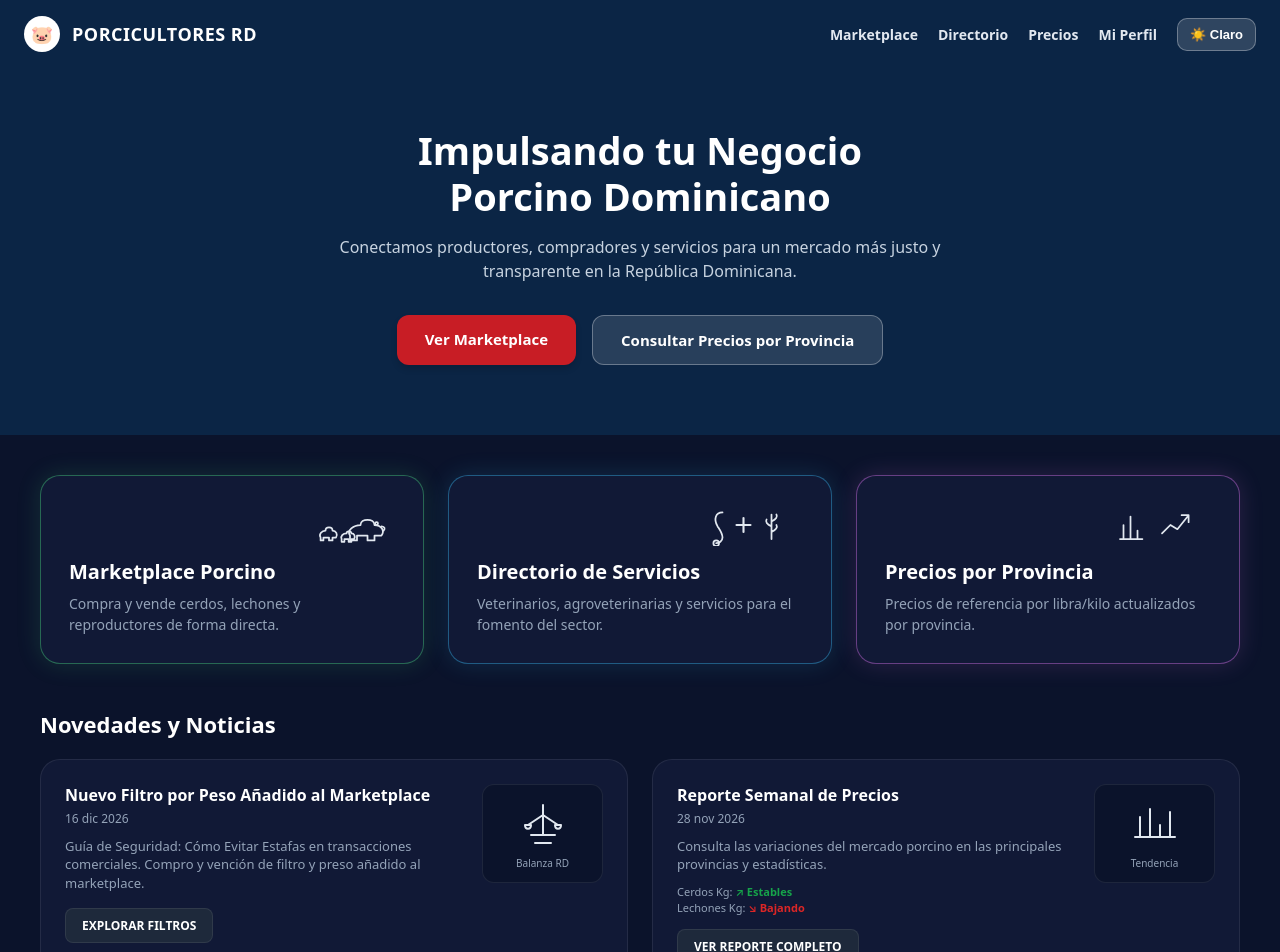
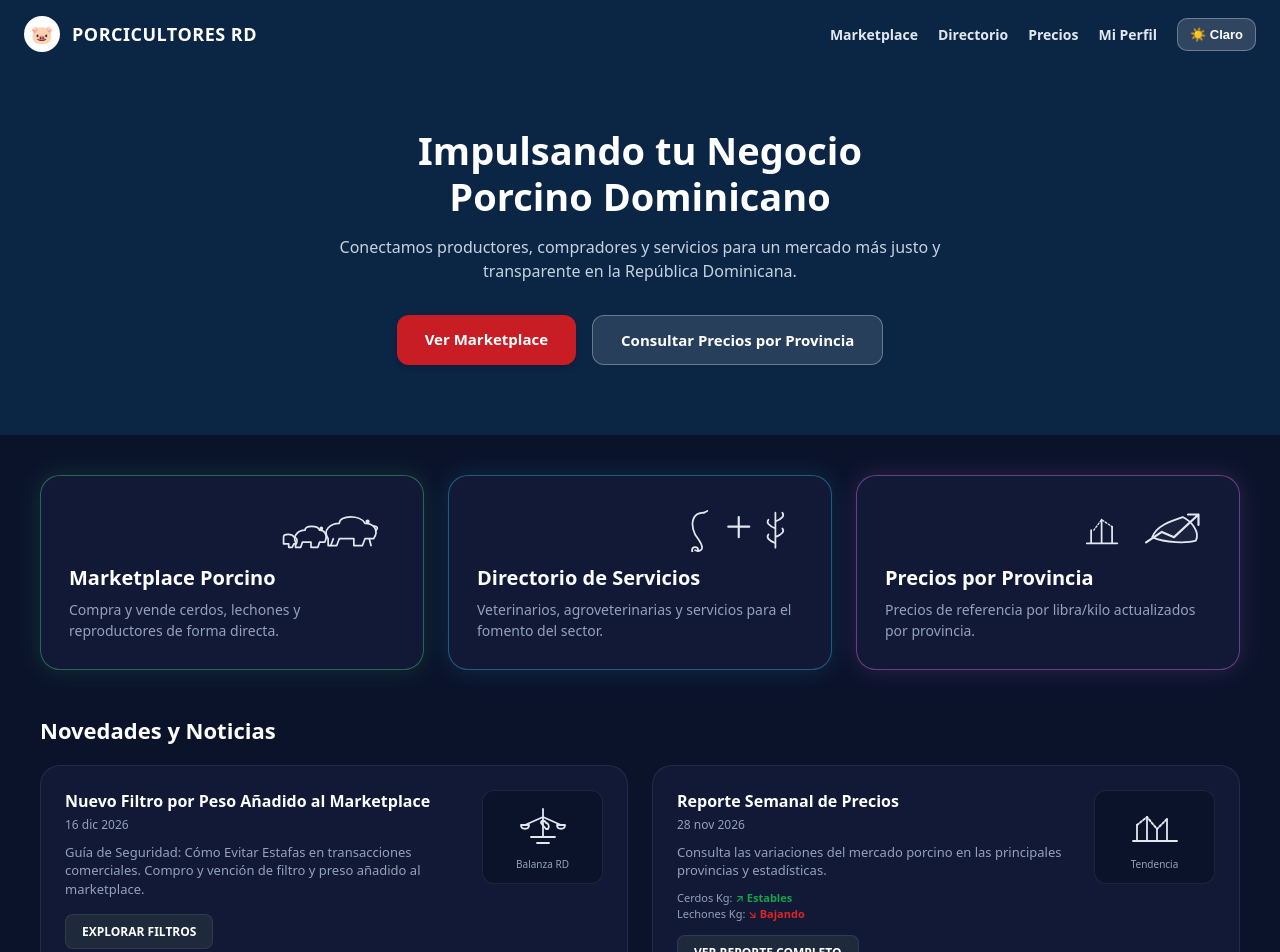
Before and after one commit to anonimusrofri-png/Porcicultores-rd, a Next.js app: page / in a window 1280 px wide. Shown: the top 952 px of the page. Built offline with nearby package versions, Linux system fonts and the light colour scheme.

Commit message:
Update: restaurar ilustraciones lineales exactas de referencia y modo claro/oscuro

```diff
--- a/app/page.tsx
+++ b/app/page.tsx
@@ -19,7 +19,7 @@ export default function Home() {
     localStorage.setItem('tema_porcicultores', nuevoTema ? 'oscuro' : 'claro')
   }
 
-  // Paleta inteligente según el modo elegido
+  // Paleta inteligente según el modo elegido por el usuario
   const t = {
     bgPrincipal: esOscuro ? '#0B132B' : '#F1F5F9',
     bgHeader: '#0B2545',
@@ -35,7 +35,7 @@ export default function Home() {
     bordeNeonMorado: esOscuro ? 'rgba(232, 121, 249, 0.4)' : '#C084FC',
     sombraNeonMorado: esOscuro ? '0 0 25px rgba(232, 121, 249, 0.15)' : '0 4px 12px rgba(192, 132, 252, 0.15)',
     bgMiniBox: esOscuro ? '#0B132B' : '#F8FAFC',
-    svgStroke: esOscuro ? '#E2E8F0' : '#334155'
+    svgStroke: esOscuro ? '#E2E8F0' : '#1E293B'
   }
 
   return (
@@ -108,13 +108,13 @@ export default function Home() {
         </div>
       </section>
 
-      {/* Contenedor Inferior Tecnológico */}
+      {/* Contenedor Inferior Estilo Referencia */}
       <div style={{ maxWidth: '1200px', margin: '0 auto', padding: '40px 20px 60px 20px' }}>
 
-        {/* 3 Tarjetas Superiores con los Dibujos Vectoriales Exactos */}
+        {/* 3 Tarjetas Superiores */}
         <div style={{ display: 'grid', gridTemplateColumns: 'repeat(auto-fit, minmax(340px, 1fr))', gap: '24px', marginBottom: '45px' }}>
 
-          {/* Tarjeta 1: Marketplace con Cerditos Ilustrados */}
+          {/* Tarjeta 1: Marketplace Porcino (Ilustración exacta de los cerditos) */}
           <Link href="/marketplace" style={{ textDecoration: 'none', color: 'inherit' }}>
             <div style={{
               backgroundColor: t.bgTarjeta,
@@ -130,14 +130,18 @@ export default function Home() {
             }}>
               <div>
                 <div style={{ display: 'flex', justifyContent: 'flex-end', marginBottom: '12px' }}>
-                  <svg width="90" height="42" viewBox="0 0 120 60" fill="none" stroke={t.svgStroke} strokeWidth="2.5" strokeLinecap="round" strokeLinejoin="round">
-                    {/* Cerdito grande */}
-                    <path d="M75 30 C75 20 95 20 95 30 C105 30 110 38 105 45 L95 45 L95 52 L85 52 L85 45 L70 45 L70 52 L60 52 L60 45 C55 38 65 30 75 30 Z" fill="none"/>
-                    <circle cx="98" cy="28" r="2"/>
-                    <path d="M105 32 Q112 33 108 38"/>
-                    {/* Lechones pequeños */}
-                    <path d="M25 38 C25 32 35 32 35 38 C40 38 43 43 40 48 L35 48 L35 52 L30 52 L30 48 L22 48 L22 52 L18 52 L18 48 C15 43 20 38 25 38 Z"/>
-                    <path d="M55 42 C55 38 62 38 62 42 C66 42 68 46 66 50 L62 50 L62 54 L58 54 L58 50 L52 50 L52 54 L48 54 L48 50 C46 46 50 42 55 42 Z"/>
+                  <svg width="120" height="48" viewBox="0 0 140 55" fill="none" stroke={t.svgStroke} strokeWidth="2" strokeLinecap="round" strokeLinejoin="round">
+                    {/* Cerdo grande */}
+                    <path d="M75 22 C75 12 100 12 105 22 C115 22 122 30 115 40 L105 40 L102 48 L92 48 L92 40 L75 40 L72 48 L62 48 L62 40 C55 30 65 22 75 22 Z"/>
+                    <circle cx="108" cy="20" r="1.5" fill={t.svgStroke}/>
+                    <path d="M115 25 Q122 26 118 30"/>
+                    <path d="M68 40 L65 48"/>
+                    <path d="M110 40 L112 48"/>
+                    {/* Lechón mediano */}
+                    <path d="M35 30 C35 24 50 24 52 30 C58 30 62 36 58 44 L52 44 L50 50 L42 50 L42 44 L32 44 L30 50 L24 50 L24 44 C20 36 28 30 35 30 Z"/>
+                    <circle cx="54" cy="28" r="1.2" fill={t.svgStroke}/>
+                    {/* Lechón pequeño */}
+                    <path d="M10 38 C10 34 20 34 22 38 C25 38 27 42 25 46 L22 46 L20 50 L16 50 L16 46 L10 46 Z"/>
                   </svg>
                 </div>
                 <h3 style={{ fontSize: '20px', fontWeight: '800', margin: '0 0 8px 0', color: t.textPrincipal }}>Marketplace Porcino</h3>
@@ -148,7 +152,7 @@ export default function Home() {
             </div>
           </Link>
 
-          {/* Tarjeta 2: Directorio con Estetoscopio, Cruz y Trigo */}
+          {/* Tarjeta 2: Directorio de Servicios (Estetoscopio, Cruz médica y trigo exactos) */}
           <Link href="/directorio" style={{ textDecoration: 'none', color: 'inherit' }}>
             <div style={{
               backgroundColor: t.bgTarjeta,
@@ -164,14 +168,15 @@ export default function Home() {
             }}>
               <div>
                 <div style={{ display: 'flex', justifyContent: 'flex-end', marginBottom: '12px' }}>
-                  <svg width="105" height="42" viewBox="0 0 130 60" fill="none" stroke={t.svgStroke} strokeWidth="2.5" strokeLinecap="round" strokeLinejoin="round">
+                  <svg width="125" height="48" viewBox="0 0 140 55" fill="none" stroke={t.svgStroke} strokeWidth="2" strokeLinecap="round" strokeLinejoin="round">
                     {/* Estetoscopio */}
-                    <path d="M25 12 C15 12 12 22 18 32 C22 38 25 42 25 48 C25 53 20 56 16 56"/>
-                    <circle cx="16" cy="56" r="4"/>
+                    <path d="M28 10 C15 10 12 22 18 35 C22 41 26 45 26 50 C26 53 22 55 18 53"/>
+                    <circle cx="18" cy="53" r="3.5"/>
+                    <path d="M28 10 L32 8"/>
                     {/* Cruz */}
-                    <path d="M55 20 V40 M45 30 H65" strokeWidth="3"/>
-                    {/* Trigo / Planta */}
-                    <path d="M95 50 V15 M95 25 Q105 20 102 15 M95 32 Q85 27 88 22 M95 40 Q105 35 102 30"/>
+                    <path d="M68 15 V38 M56 26 H80" strokeWidth="2.5"/>
+                    {/* Espiga de trigo */}
+                    <path d="M110 50 V10 M110 20 Q122 15 118 10 M110 28 Q98 23 102 18 M110 38 Q122 33 118 28 M110 45 Q98 40 102 35"/>
                   </svg>
                 </div>
                 <h3 style={{ fontSize: '20px', fontWeight: '800', margin: '0 0 8px 0', color: t.textPrincipal }}>Directorio de Servicios</h3>
@@ -182,7 +187,7 @@ export default function Home() {
             </div>
           </Link>
 
-          {/* Tarjeta 3: Precios por Provincia con Gráficos y Mapa */}
+          {/* Tarjeta 3: Precios por Provincia (Gráfico de barras y Mapa con tendencia exactos) */}
           <Link href="/precios" style={{ textDecoration: 'none', color: 'inherit' }}>
             <div style={{
               backgroundColor: t.bgTarjeta,
@@ -198,11 +203,13 @@ export default function Home() {
             }}>
               <div>
                 <div style={{ display: 'flex', justifyContent: 'flex-end', marginBottom: '12px' }}>
-                  <svg width="105" height="42" viewBox="0 0 130 60" fill="none" stroke={t.svgStroke} strokeWidth="2.5" strokeLinecap="round" strokeLinejoin="round">
-                    {/* Gráfico de barras */}
-                    <path d="M15 50 V30 M25 50 V18 M35 50 V38 M10 50 H42"/>
-                    {/* Tendencia ascendente */}
-                    <path d="M70 42 L82 30 L92 36 L108 16 M98 16 H108 V26"/>
+                  <svg width="135" height="48" viewBox="0 0 150 55" fill="none" stroke={t.svgStroke} strokeWidth="2" strokeLinecap="round" strokeLinejoin="round">
+                    {/* Gráfico de barras estadísticas */}
+                    <path d="M15 45 V30 M27 45 V18 M39 45 V26 M10 45 H45"/>
+                    <path d="M18 30 L27 18 L39 26" strokeWidth="1.5" strokeDasharray="2 2"/>
+                    {/* Silueta de mapa con flecha de tendencia ascendente */}
+                    <path d="M85 38 C90 25 105 20 120 15 C130 20 140 32 135 42 C125 45 100 45 85 38 Z" fill={esOscuro ? 'rgba(255,255,255,0.04)' : 'rgba(0,0,0,0.04)'}/>
+                    <path d="M78 44 L96 32 L110 38 L138 12 M126 12 H138 V24" strokeWidth="2.5"/>
                   </svg>
                 </div>
                 <h3 style={{ fontSize: '20px', fontWeight: '800', margin: '0 0 8px 0', color: t.textPrincipal }}>Precios por Provincia</h3>
@@ -215,7 +222,7 @@ export default function Home() {
 
         </div>
 
-        {/* Sección de Novedades y Noticias con Dibujo de Balanza */}
+        {/* Sección de Novedades y Noticias */}
         <div>
           <h2 style={{ fontSize: '22px', fontWeight: '800', color: t.textPrincipal, marginBottom: '20px' }}>Novedades y Noticias</h2>
 
@@ -234,10 +241,12 @@ export default function Home() {
                 </Link>
               </div>
               <div style={{ backgroundColor: t.bgMiniBox, padding: '12px', borderRadius: '12px', border: `1px solid ${t.bordeTarjeta}`, textAlign: 'center', minWidth: '95px' }}>
-                {/* Dibujo Vectorial de Balanza */}
-                <svg width="60" height="50" viewBox="0 0 60 50" fill="none" stroke={t.svgStroke} strokeWidth="2" strokeLinecap="round" strokeLinejoin="round" style={{ margin: '0 auto' }}>
-                  <path d="M30 8 V38 M18 38 H42 M22 46 H38 M30 18 L15 28 M30 18 L45 28"/>
-                  <path d="M12 28 C12 33 18 33 18 28 Z M48 28 C48 33 42 33 42 28 Z"/>
+                {/* Ilustración Balanza detallada */}
+                <svg width="60" height="45" viewBox="0 0 60 45" fill="none" stroke={t.svgStroke} strokeWidth="1.8" strokeLinecap="round" strokeLinejoin="round" style={{ margin: '0 auto' }}>
+                  <path d="M30 6 V34 M18 34 H42 M24 40 H36 M30 14 L12 22 M30 14 L48 22"/>
+                  <path d="M8 22 C8 27 16 27 16 22 Z M52 22 C52 27 44 27 44 22 Z"/>
+                  {/* Pequeño cerdo en la balanza */}
+                  <path d="M28 20 C28 17 32 17 33 20 C35 20 37 23 35 26 L33 26 Z"/>
                 </svg>
                 <span style={{ fontSize: '10px', color: t.textSecundario, display: 'block', marginTop: '4px' }}>Balanza RD</span>
               </div>
@@ -260,9 +269,10 @@ export default function Home() {
                 </Link>
               </div>
               <div style={{ backgroundColor: t.bgMiniBox, padding: '12px', borderRadius: '12px', border: `1px solid ${t.bordeTarjeta}`, textAlign: 'center', minWidth: '95px' }}>
-                {/* Dibujo Vectorial de Gráfico de Tendencia */}
-                <svg width="60" height="50" viewBox="0 0 60 50" fill="none" stroke={t.svgStroke} strokeWidth="2" strokeLinecap="round" strokeLinejoin="round" style={{ margin: '0 auto' }}>
-                  <path d="M10 40 H50 M15 40 V20 M25 40 V12 M35 40 V28 M45 40 V15"/>
+                {/* Ilustración Gráfico detallado */}
+                <svg width="60" height="45" viewBox="0 0 60 45" fill="none" stroke={t.svgStroke} strokeWidth="1.8" strokeLinecap="round" strokeLinejoin="round" style={{ margin: '0 auto' }}>
+                  <path d="M8 38 H52 M12 38 V22 M22 38 V14 M32 38 V26 M42 38 V16"/>
+                  <path d="M12 22 L22 14 L32 26 L42 16" strokeWidth="2" strokeDasharray="2 2"/>
                 </svg>
                 <span style={{ fontSize: '10px', color: t.textSecundario, display: 'block', marginTop: '4px' }}>Tendencia</span>
               </div>
```
